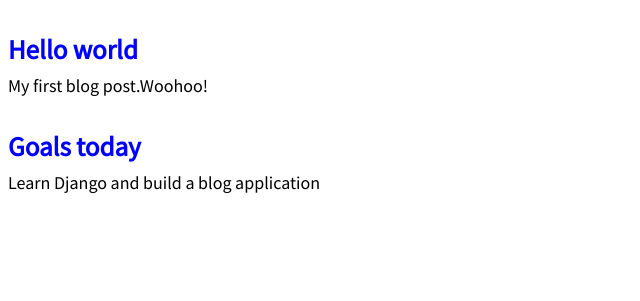
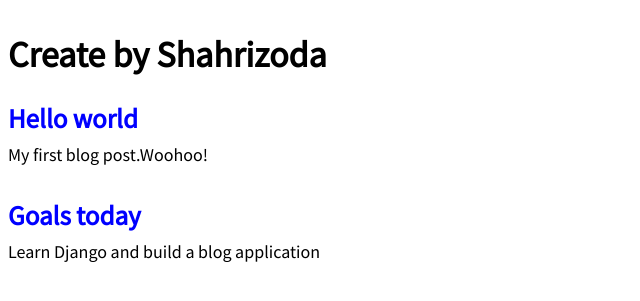
Before and after one commit to Shahrizoda888/chapter_5, a Django app: page / in a window 1280 px wide. Shown: the part 102-403 px from the top of the page, without its empty margins (0-640 px from the left). Run offline with Django 3.2, Linux system fonts and the light colour scheme; data comes from the database, SQL or seed files in the repository.

Commit message:
change to base html

```diff
--- a/templates/base.html
+++ b/templates/base.html
@@ -10,6 +10,7 @@
 <header>
 <h1> <a href="{% url 'home' %}">Django blog</a></h1>
 </header>
+<h1>Create by Shahrizoda</h1>
 
 
 
```
